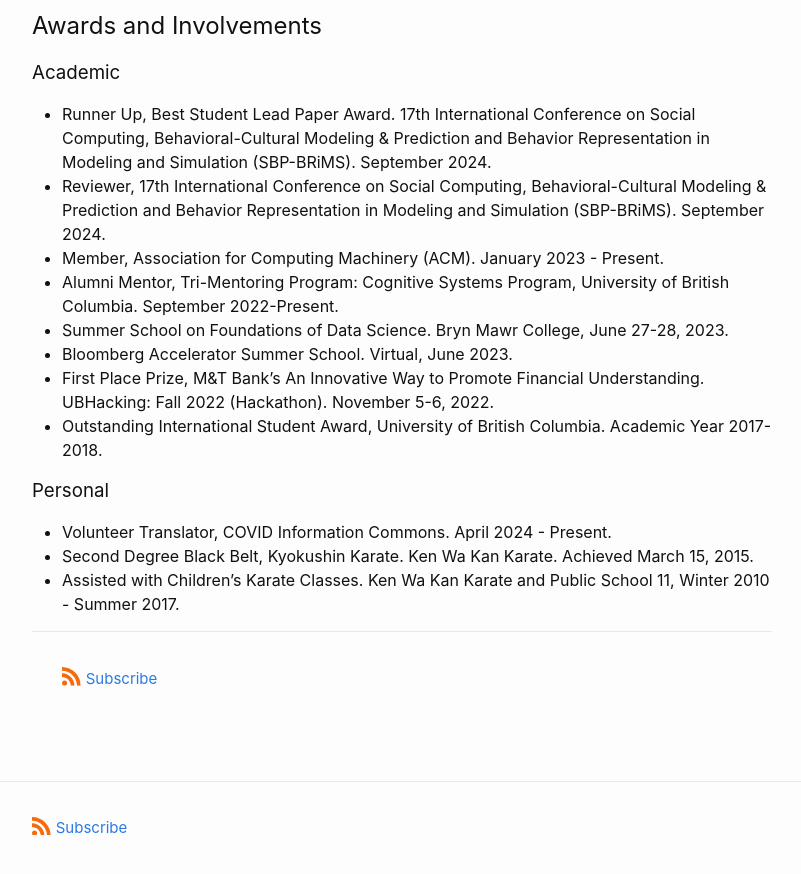
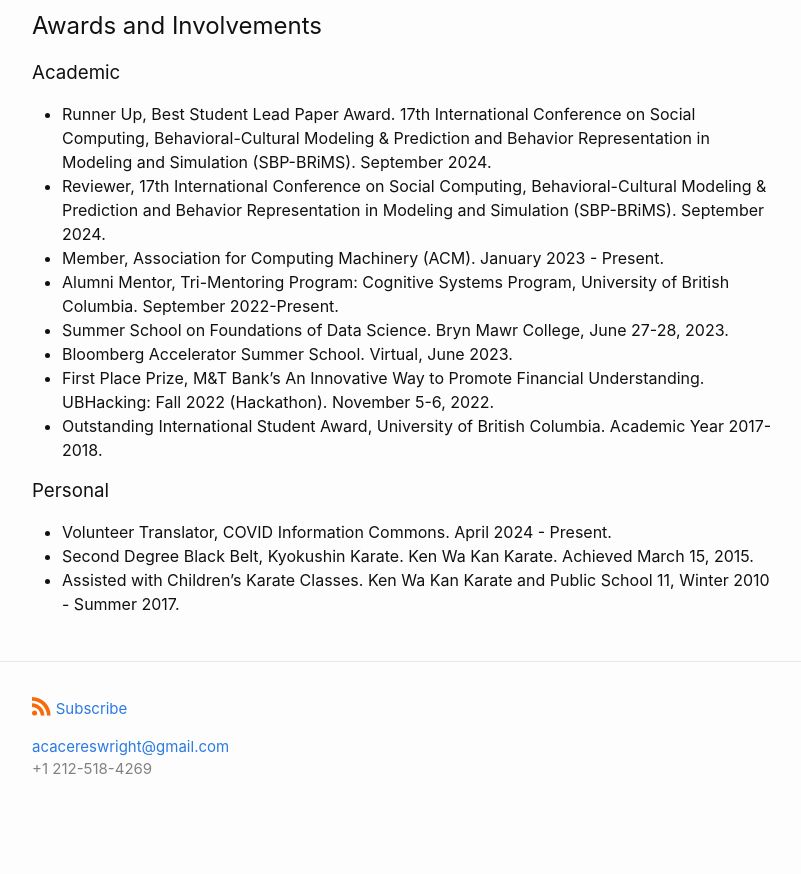
Before and after one commit to acacereswright/acacereswright.github.io, a Jekyll site: the page built from index.markdown, in a window 1280 px wide and 900 px high, scrolled down 3212 px. Shown: the top 874 px of the window, without its empty margins (238-1039 px from the left). Built offline with Jekyll 4.4.1, drawn with Linux system fonts in a browser that asks for light colours; after the commit the page ends 4053 px from its top, so only the background shows below that.

Commit message:
retry footer

```diff
--- a/_config.yml
+++ b/_config.yml
@@ -27,6 +27,14 @@ url: "https://www.acacereswright.com" # the base hostname & protocol for your si
 linkedin_username: acacereswright
 github_username:  alexcw-5
 markdown: kramdown
+author:
+  email: "acacereswright@gmail.com"
+  telephone: +1 212-518-4269
+
+minima:
+  social_links:
+    - { platform: github,  user_url: "https://github.com/alexcw-5" }
+    - { platform: linkedin, user_url: "https://www.linkedin.com/acacereswright" }
 
 # Build settings
 #theme: minima
--- a/_includes/footer.html
+++ b/_includes/footer.html
@@ -20,6 +20,9 @@
           {% if site.author.email -%}
             <li><a class="u-email" href="mailto:{{ site.author.email }}">{{ site.author.email }}</a></li>
           {%- endif %}
+           {% if site.author.telephone -%}
+            <li>{{ site.author.telephone | escape }}</li>
+          {%- endif %}
         </ul>
       {%- endif %}
       </div>
--- a/_layouts/home.html
+++ b/_layouts/home.html
@@ -58,6 +58,4 @@ layout: base
 
   {%- endif -%}
 
-   {%- include footer.html -%}
-
 </div>
--- a/_layouts/page.html
+++ b/_layouts/page.html
@@ -11,6 +11,4 @@ layout: base
     {{ content }}
   </div>
 
-   {%- include footer.html -%}
-
 </article>
```
